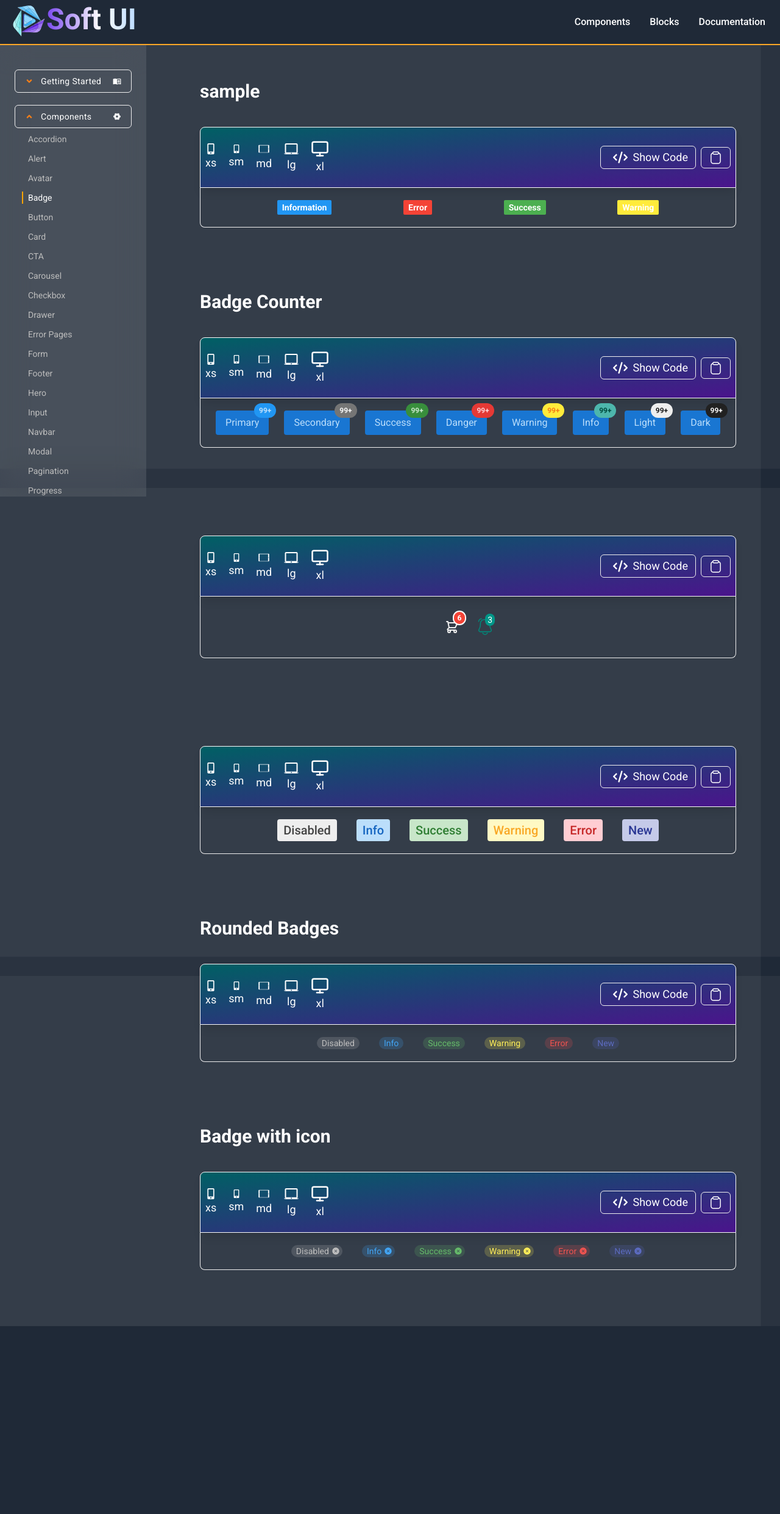
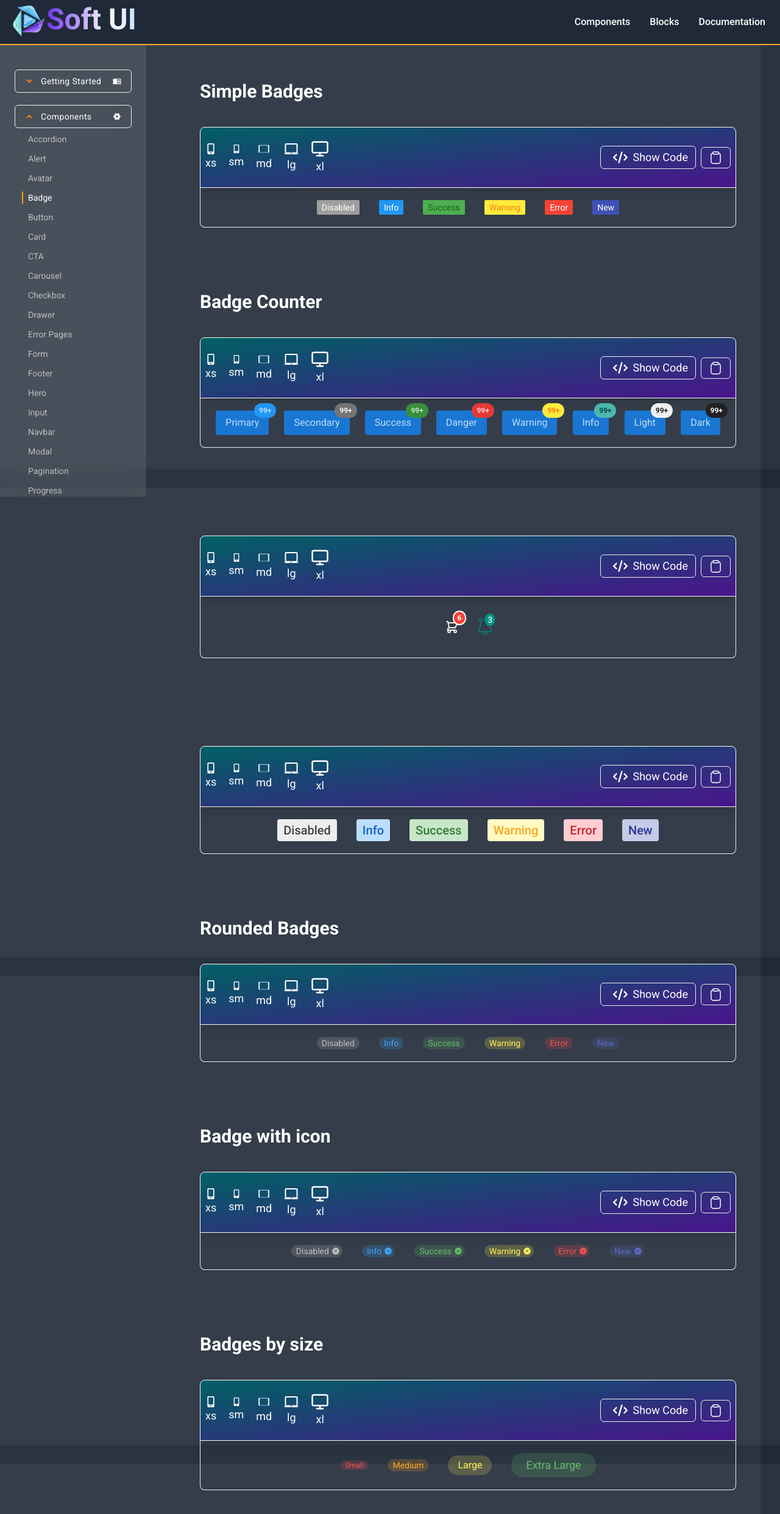
Before and after one commit to akash-khan-311/softui, a React (Vite) app: page /components/badge in a window 1280 px wide. Shown: the top 2482 px of the page at 61% size. Before the commit the page ends 2174 px from the top, so only its background shows below. Built offline with nearby package versions, Linux system fonts and the light colour scheme.

Commit message:
Added badges by size(small, medium, large, extra-large)

```diff
--- a/src/UIcomponents/Badge/Badge.jsx
+++ b/src/UIcomponents/Badge/Badge.jsx
@@ -4,6 +4,7 @@ import Badge3 from "../../components/App/Badges/Badge3";
 import Badge4 from "../../components/App/Badges/Badge4";
 import Badge5 from "../../components/App/Badges/Badge5";
 import Badge6 from "../../components/App/Badges/Badge6";
+import Badge7 from "../../components/App/Badges/Badge7";
 const Badge = () => {
     return(
         <div>
@@ -13,6 +14,7 @@ const Badge = () => {
              <Badge4/>
              <Badge5/>
              <Badge6/>
+             <Badge7/>
         </div>
     )
 }
--- a/src/components/App/Badges/Badge1.jsx
+++ b/src/components/App/Badges/Badge1.jsx
@@ -4,24 +4,30 @@ const Badge = () => {
   return (
     <div>
       <CodeBox
-        text={"sample"}
+        text={"Simple Badges"}
         stringCode={`<span className="bg-blue-500 px-2 py-0.5 font-semibold text-sm rounded-sm text-white">Information</span>
 <span className="bg-red-500 px-2 py-0.5 font-semibold text-sm rounded-sm text-white">Error</span>
 <span className="bg-green-500 px-2 py-0.5 font-semibold text-sm rounded-sm text-white">Success</span>
 <span className="bg-yellow-500 px-2 py-0.5 font-semibold text-sm rounded-sm text-white">Warning</span>`}
       >
-        <div className="flex justify-evenly flex-wrap gap-3">
-          <span className="bg-blue-500 px-2 py-0.5 font-semibold text-sm rounded-sm text-white">
-            Information
+        <div className="flex justify-center gap-5 flex-wrap items-center space-x-3">
+          <span className="bg-gray-500 px-2 py-0.5  text-sm rounded-sm text-white">
+            Disabled
           </span>
-          <span className="bg-red-500 px-2 py-0.5 font-semibold text-sm rounded-sm text-white">
+          <span className="bg-blue-500 px-2 py-0.5  text-sm rounded-sm text-white">
+            Info
+          </span>
+          <span className="bg-green-500 px-2 py-0.5  text-sm rounded-sm text-green-900">
+            Success
+          </span>
+          <span className="bg-yellow-500 px-2 py-0.5  text-sm rounded-sm text-yellow-900">
+            Warning
+          </span>
+          <span className="bg-red-500 px-2 py-0.5  text-sm rounded-sm text-white">
             Error
           </span>
-          <span className="bg-green-500 px-2 py-0.5 font-semibold text-sm rounded-sm text-white">
-            Success
-          </span>
-          <span className="bg-yellow-500 px-2 py-0.5 font-semibold text-sm rounded-sm text-white">
-            Warning
+          <span className="bg-indigo-500 px-2 py-0.5  text-sm rounded-sm text-white">
+            New
           </span>
         </div>
       </CodeBox>
--- /dev/null
+++ b/src/components/App/Badges/Badge7.jsx
@@ -0,0 +1,41 @@
+
+import CodeBox from '../../../Shared/CodeBox/CodeBox'
+
+const Badge7 = () => {
+  return (
+    <CodeBox
+      text="Badges by size"
+      stringCode={`
+        <span className="bg-red-400 text-red-400 px-1  py-.25 rounded-full bg-opacity-20 border-red-400 border-.5 text-xs">
+        Small
+        </span>
+        <span className="bg-orange-400 text-orange-400 px-2  py-.5 rounded-full bg-opacity-20 border-orange-400 border-.5 text-sm">
+        Medium
+        </span>
+        <span className="bg-yellow-400 text-yellow-400 px-4  py-1 rounded-full bg-opacity-20 border-yellow-400 border-.5 text-md">
+        Large
+        </span>
+        <span className="bg-green-400 text-green-400 px-6  py-1.5 rounded-full bg-opacity-20 border-green-400 border-.5 text-lg">
+        Extra Large
+        </span>
+    `}
+    >
+      <div className="flex justify-center gap-5 flex-wrap items-center space-x-3">
+        <span className="bg-red-400 text-red-400 px-2  py-.25 rounded-full bg-opacity-20 border-red-400 border-.5 text-xs">
+          Small
+        </span>
+        <span className="bg-orange-400 text-orange-400 px-2  py-.5 rounded-full bg-opacity-20 border-orange-400 border-.5 text-sm">
+          Medium
+        </span>
+        <span className="bg-yellow-400 text-yellow-400 px-4  py-1 rounded-full bg-opacity-20 border-yellow-400 border-.5 text-md">
+          Large
+        </span>
+        <span className="bg-green-400 text-green-400 px-6  py-1.5 rounded-full bg-opacity-20 border-green-400 border-.5 text-lg">
+          Extra Large
+        </span>
+      </div>
+    </CodeBox>
+  );
+}
+
+export default Badge7
```
